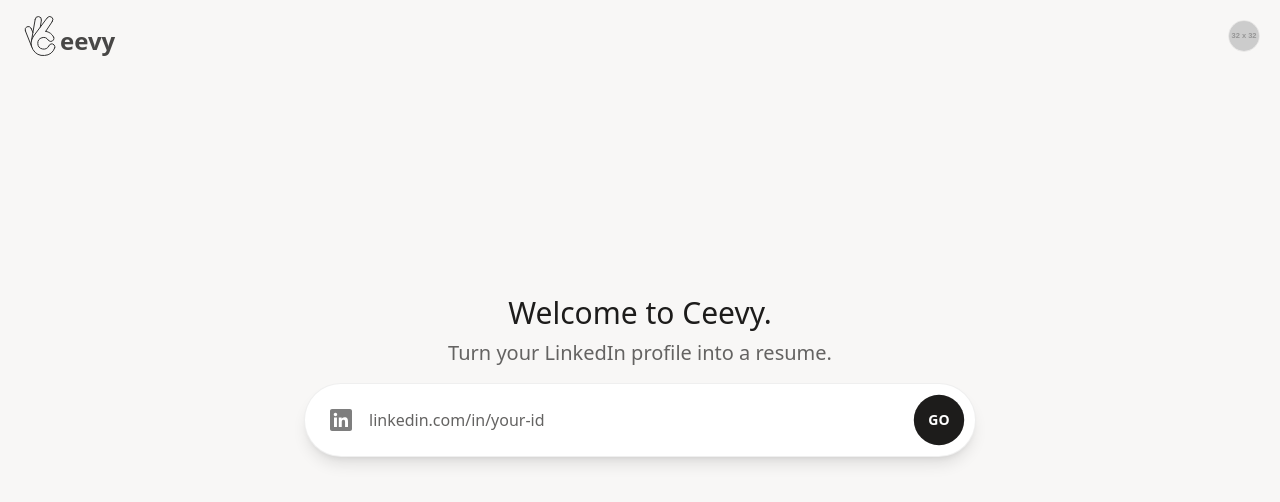
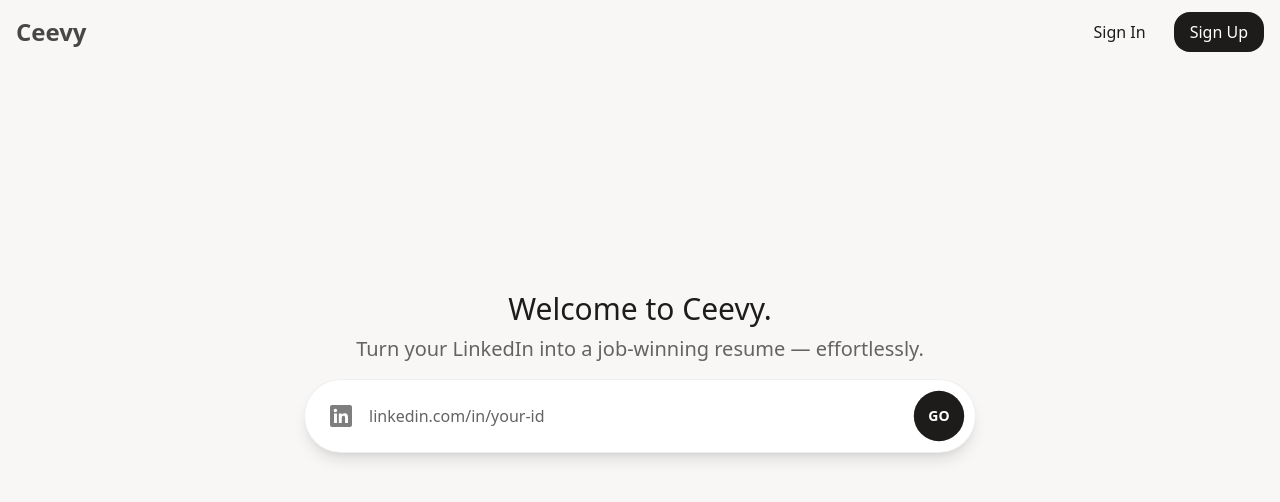
Before and after one commit to victorchicu/workley-app, an Angular app: page / in a window 1280 px wide. Shown: the top 502 px of the page. Built offline with nearby package versions, Linux system fonts and the light colour scheme.

Commit message:
Simplify logo

```diff
--- a/src/app/app.component.html
+++ b/src/app/app.component.html
@@ -1,14 +1,15 @@
 <div class="min-h-screen bg-[#f8f7f6] text-slate-800 flex flex-col font-sans">
 
   <nav class="w-full px-4 py-3 flex justify-between items-center">
-    <a [routerLink]="['/']" class="flex items-center text-2xl font-bold text-[#1d1c1b] opacity-80">
-      <svg width="48px" height="48px" viewBox="0 0 48 48" xmlns="http://www.w3.org/2000/svg"><defs><style>.a,.b,.c{fill:none;stroke:#000000;stroke-linecap:round;stroke-linejoin:round;}.b{stroke-width:0.9706px;}</style></defs><path class="a" d="M19.1993,7.2525a3.1359,3.1359,0,0,1,6.22.803"/><path class="a" d="M37.6418,25.05a2.8993,2.8993,0,0,1-.1478,2.83,3.1358,3.1358,0,0,1-5.4315,0"/><path class="a" d="M31.1994,5.8375A3.1359,3.1359,0,0,1,36.337,9.4348"/><path class="a" d="M38.74,35.9078A11.5634,11.5634,0,0,1,28.6169,43.44,12.2021,12.2021,0,0,1,17.1787,24.6517"/><path class="b" d="M29.74,19.32a10.6112,10.6112,0,0,1,7.9007,5.73"/><path class="c" d="M32.7027,34.1835a3.3348,3.3348,0,0,1,2.3341-2.248,3.1358,3.1358,0,0,1,3.7043,3.9723"/><path class="a" d="M32.7027,34.1835c-1.1285,2.42-3.6265,3.3194-6.2455,2.7984a5.796,5.796,0,0,1-.4912-11.249c2.5636-.7472,4.7612-.1653,6.0964,2.1472"/><path class="a" d="M31.1994,5.8375,17.18,24.6518"/><path class="a" d="M29.74,19.32,36.3359,9.435"/><path class="a" d="M15.4246,29.0215,19.2,7.2525"/><path class="a" d="M24.3249,15.0633,25.42,8.0555"/><path class="a" d="M9.3973,18.9081a3.1359,3.1359,0,1,1,5.7208-2.5707"/><path class="a" d="M15.81,35.0109,9.3977,18.9078"/><path class="a" d="M16.8891,20.5765l-1.771-4.2391"/></svg>
-      <span class="mt-3 transform -translate-y-px -translate-x-1">eevy</span>
+    <a [routerLink]="['/']" class="flex items-center text-2xl font-bold text-[#1d1c1b] opacity-80 relative after:content-[''] after:absolute after:bottom-0 after:left-0 after:h-[2px] after:w-full after:bg-current after:origin-right after:scale-x-0 hover:after:origin-left hover:after:scale-x-100 after:transition-transform after:duration-300">
+      Ceevy
     </a>
     <div class="flex items-center space-x-2 sm:space-x-3">
-      <button aria-label="User Menu" class="p-1 rounded-full hover:bg-[rgba(5,5,5,0.03)]">
-        <img src="https://placehold.co/32x32/E2E8F0/475569?text=U" alt="User Avatar"
-             class="w-8 h-8 rounded-full border border-[rgba(5,5,5,0.0625)]">
+      <button type="button" class="relative inline-block after:content-[''] after:absolute after:bottom-0 after:left-0 after:h-[2px] after:w-full after:bg-current after:origin-right after:scale-x-0 hover:after:origin-left hover:after:scale-x-100 after:transition-transform after:duration-300 px-4 py-2 text-base font-medium text-[#1d1c1b] cursor-pointer">
+        Sign In
+      </button>
+      <button type="button" class="px-4 py-2 text-base font-medium text-white bg-[#1d1c1b] rounded-2xl cursor-pointer">
+        Sign Up
       </button>
     </div>
   </nav>
@@ -21,7 +22,7 @@
             Welcome to Ceevy.
           </h1>
           <p class="text-lg md:text-xl text-[#646362]">
-            Turn your LinkedIn profile into a resume.
+            Turn your LinkedIn into a job-winning resume — effortlessly.
           </p>
         </div>
 
```
Also changed, not shown: 1 other file (tests, documents, lock files or other folders).
